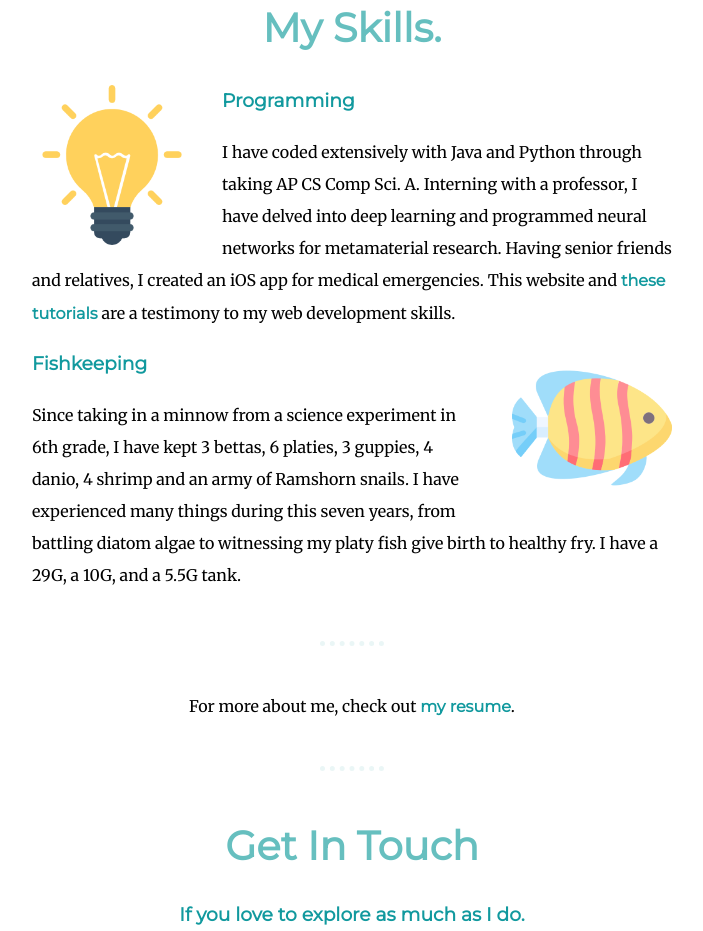
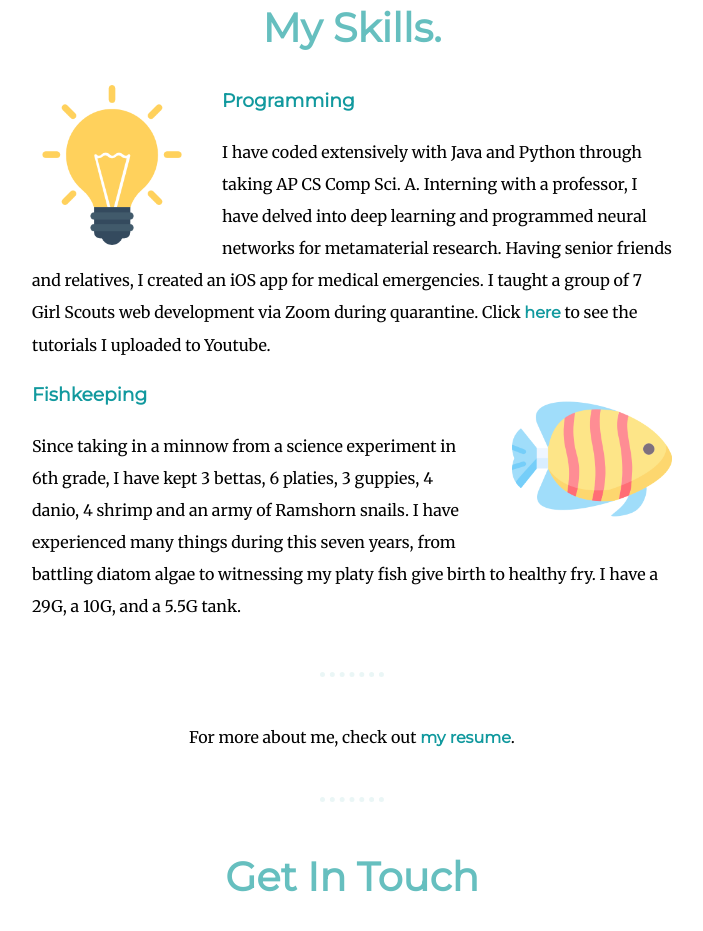
Before and after one commit to elaineye03/elaineye, a plain HTML site: page index.html in a window 1280 px wide. Shown: the part 1189-2120 px from the top of the page, without its empty margins (288-991 px from the left). Drawn offline with Linux system fonts and the light colour scheme.

Commit message:
Update index.html

```diff
--- a/index.html
+++ b/index.html
@@ -35,7 +35,8 @@
         <p>I have coded extensively with Java and Python through taking AP CS Comp Sci. A.
           Interning with a professor, I have delved into deep learning and programmed neural networks for metamaterial research.
           Having senior friends and relatives, I created an iOS app for medical emergencies.
-          This website and <a href="https://www.youtube.com/playlist?list=PLXKiVwDT7zMypNm4IgrrUiDTBTKu8RrA8">these tutorials</a> are a testimony to my web development skills.
+          I taught a group of 7 Girl Scouts web development via Zoom during quarantine.
+          Click <a href="https://www.youtube.com/playlist?list=PLXKiVwDT7zMypNm4IgrrUiDTBTKu8RrA8">here</a> to see the tutorials I uploaded to Youtube.
         </p>
       </div>
       <div class="skill-row">
```
